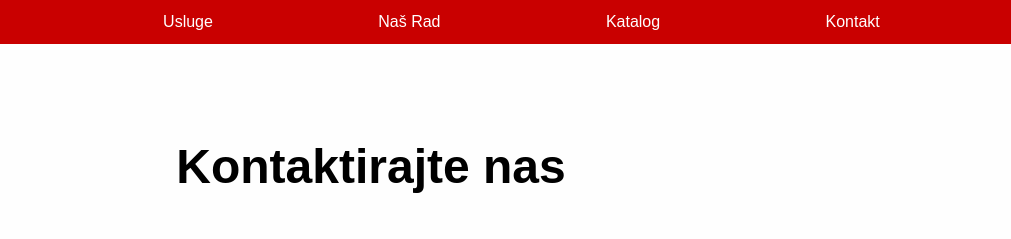
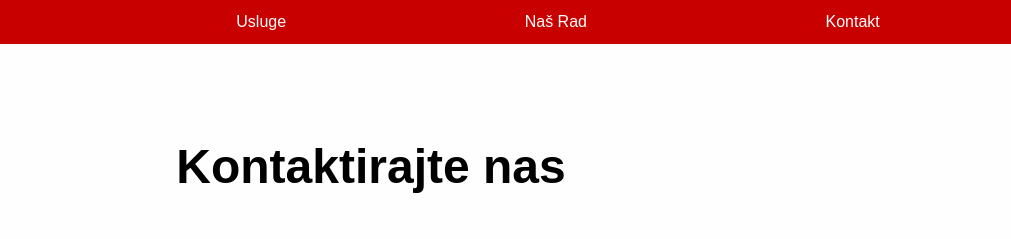
Before and after one commit to jasamali/eldzam, a plain HTML site: page contact.html in a window 1280 px wide. Shown: the top 239 px of the page, 269-1280 px from the left. Drawn offline with Linux system fonts and the light colour scheme.

```diff
--- a/contact.html
+++ b/contact.html
@@ -39,7 +39,7 @@
                   <a href="index.html" class="responsive-prvi-link-navbar">Početna</a>
                   <a href="usluge.html">Usluge</a>
                   <a href="nasrad.html">Naš Rad</a>
-                  <a href="katalog.html">Katalog</a>
+<!--                   <a href="katalog.html">Katalog</a> -->
                   <a href="contact.html">Kontakt</a>
               </div>
 
```
